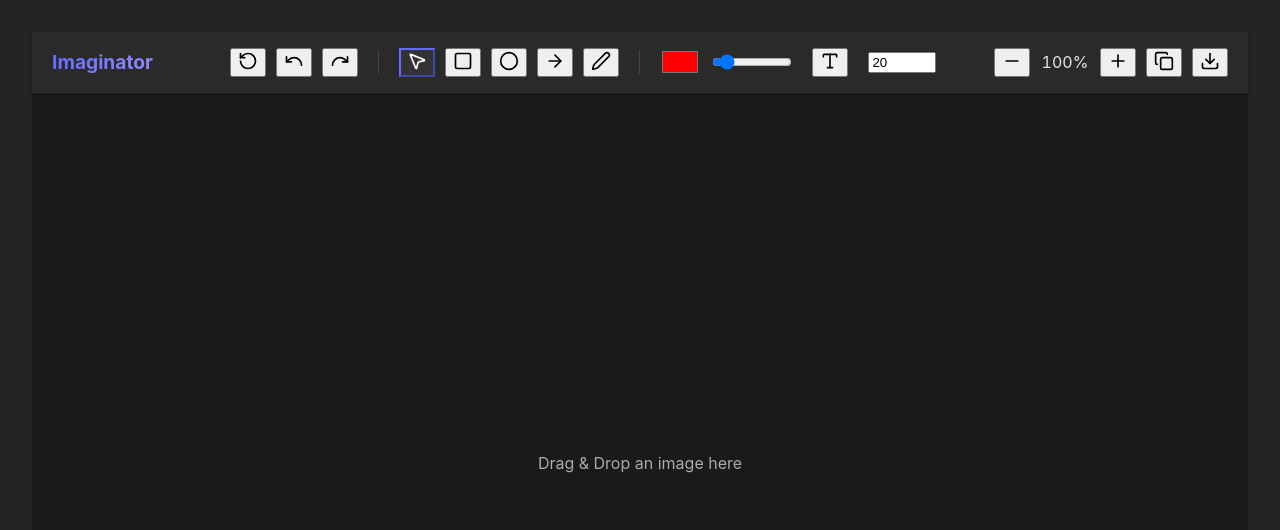
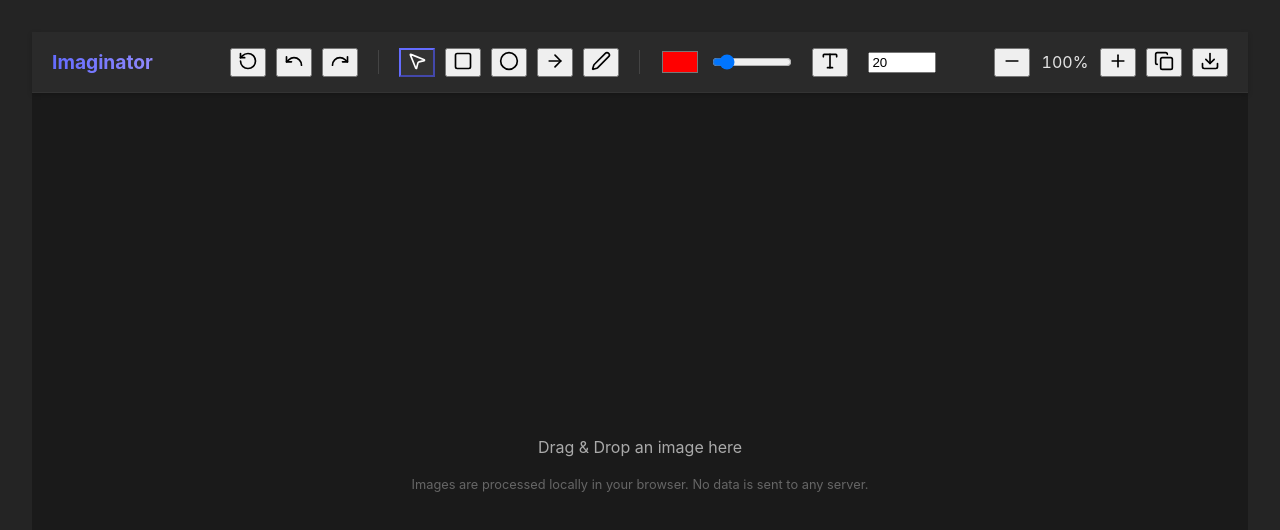
Before and after one commit to t11a/image-editor, a React (Vite) app: page / in a window 1280 px wide. Shown: the top 530 px of the page. Built offline with nearby package versions, Linux system fonts and the light colour scheme.

Commit message:
update label

```diff
--- a/src/components/ImageEditor.jsx
+++ b/src/components/ImageEditor.jsx
@@ -833,6 +833,10 @@ const ImageEditor = forwardRef(
         {!imageSrc ? (
           <div className="drop-zone">
             <p>Drag & Drop an image here</p>
+            <p style={{ fontSize: '0.8em', color: '#666', marginTop: '10px' }}>
+              Images are processed locally in your browser. No data is sent to
+              any server.
+            </p>
           </div>
         ) : (
           <div className="canvas-wrapper">
```
